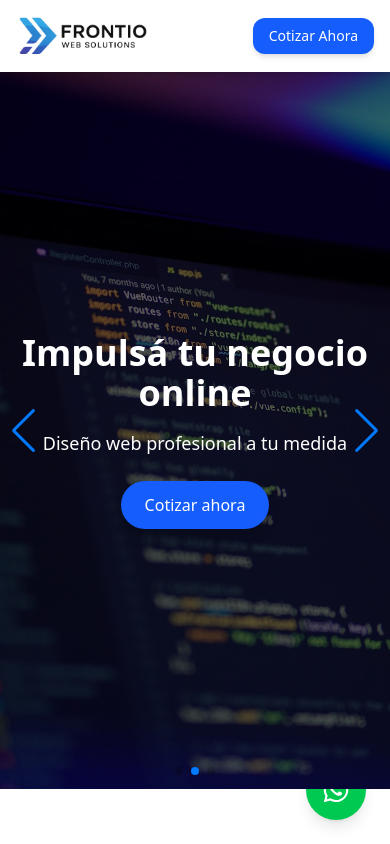
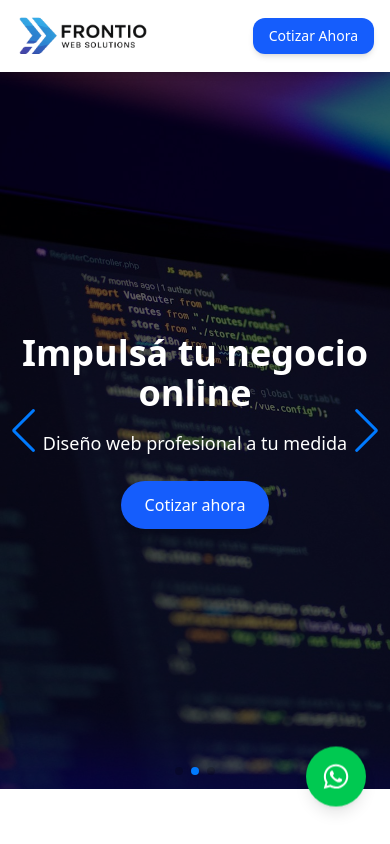
Before and after one commit to ocmedina/Frontio---Web-Solutions, a React (Vite) app: page / in a window 390 px wide. Shown: the top 844 px of the page. Built offline with nearby package versions, Linux system fonts and the light colour scheme.

Commit message:
fix: update phone number and message in WhatsAppButton component

```diff
--- a/src/components/WhatsAppButton.tsx
+++ b/src/components/WhatsAppButton.tsx
@@ -1,8 +1,8 @@
 import { FaWhatsapp } from "react-icons/fa";
 
 export default function WhatsAppButton() {
-  const phone = "5492611234567"; // Reemplazá con tu número con código de país
-  const message = "Hola, quiero más info sobre sus servicios.";
+  const phone = "2604407734"; // Reemplazá con tu número con código de país
+  const message = "Hola, quiero más informacion sobre sus servicios.";
   const url = `https://wa.me/${phone}?text=${encodeURIComponent(message)}`;
 
   return (
@@ -10,9 +10,10 @@ export default function WhatsAppButton() {
   href={url}
   target="_blank"
   rel="noopener noreferrer"
-      className="fixed bottom-6 right-6 bg-green-500 hover:bg-green-600 text-white p-4 rounded-full shadow-lg transition-transform transform hover:scale-110"
+  className="fixed bottom-6 right-6 bg-green-500 hover:bg-green-600 text-white p-4 rounded-full shadow-lg transition-transform transform hover:scale-110 animate-bounce z-50"
 >
   <FaWhatsapp size={28} />
 </a>
+
   );
 }
```
Lines whose indentation alone changed are shown as unchanged.
